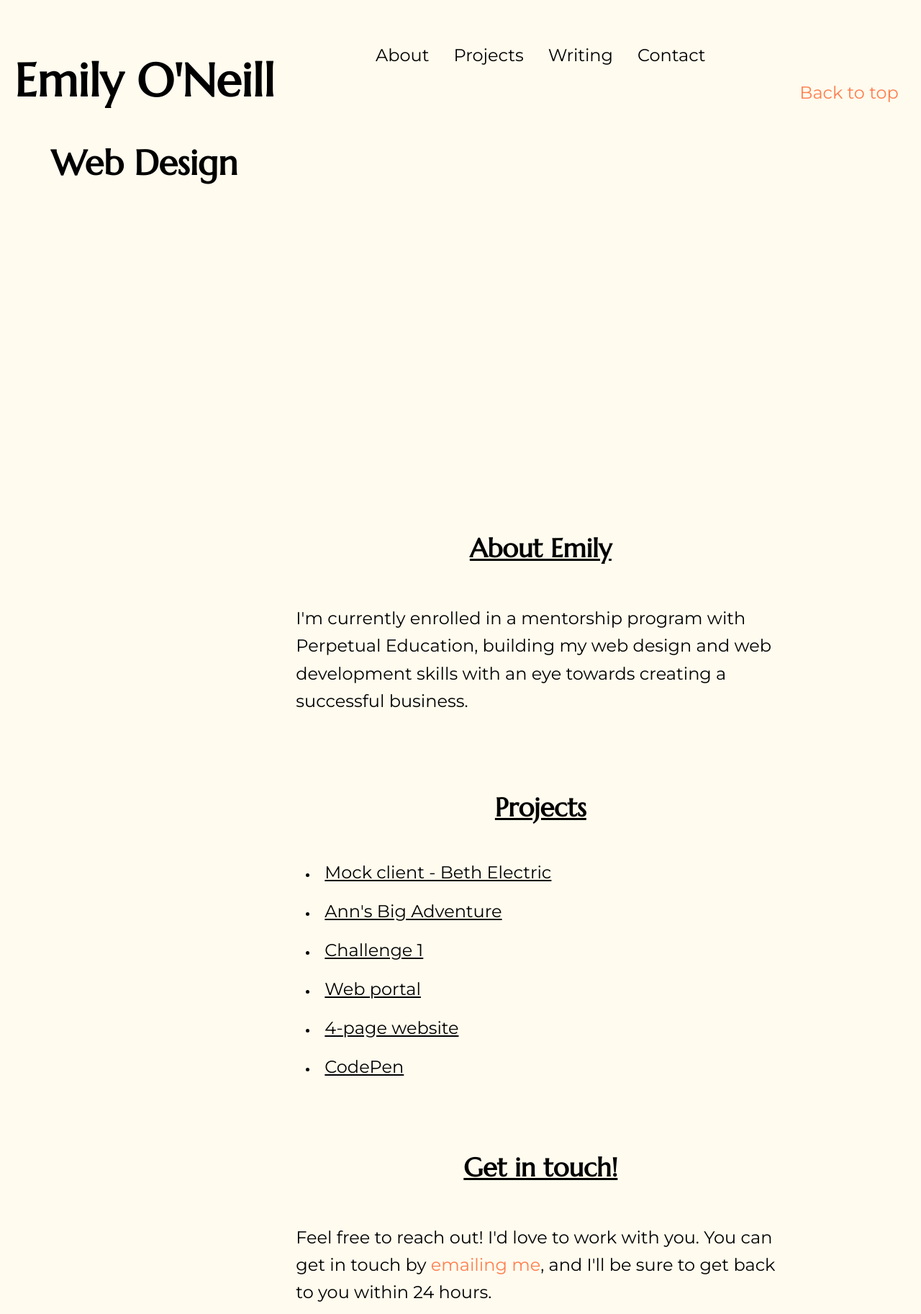
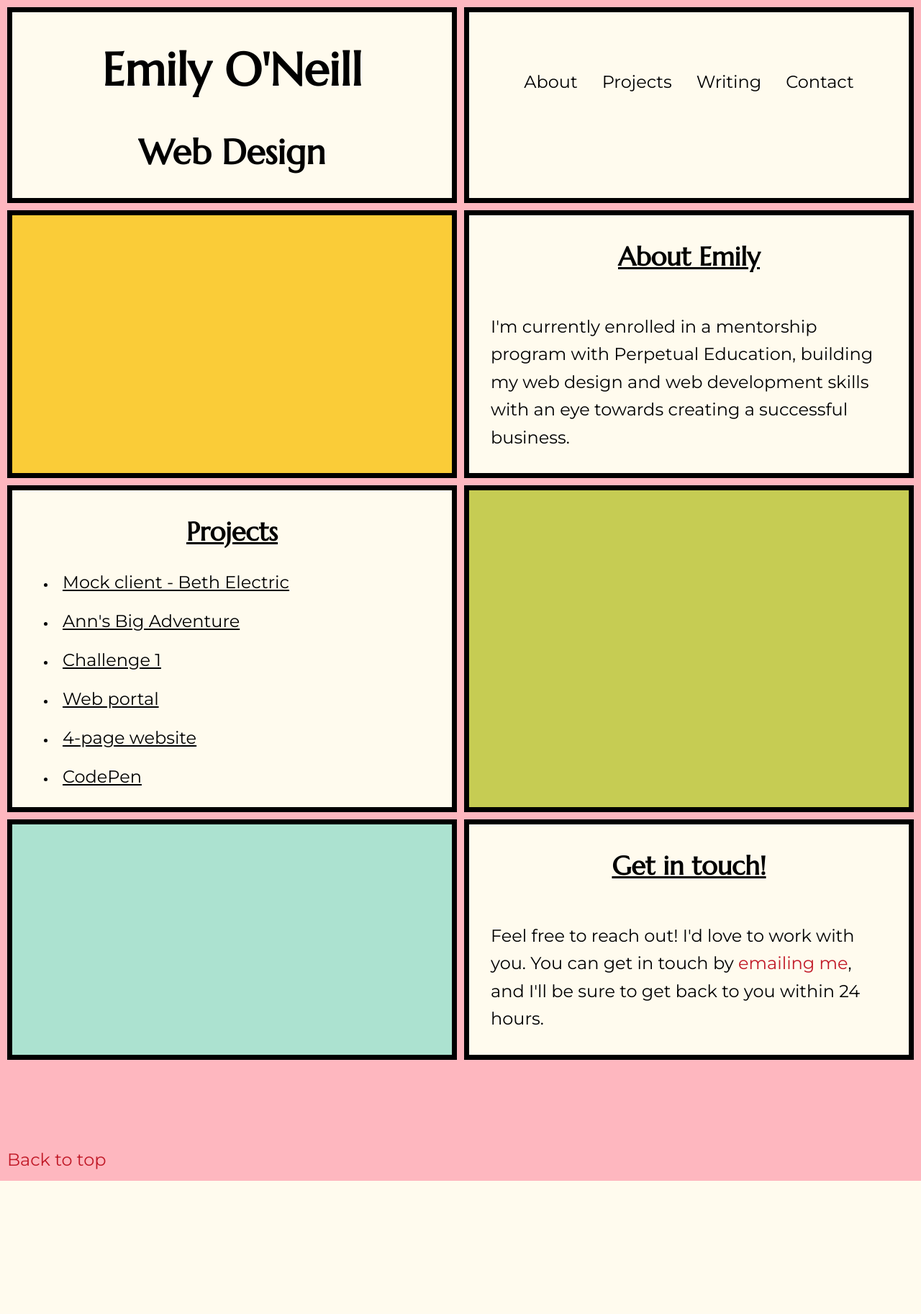
Before and after one commit to eoneill27/pe-projects, a PHP site: page / in a window 1280 px wide. Shown: the whole page at 72% size. After the commit the page ends 1640 px from the top, so only its background shows below. Run offline with PHP 8.4, Linux system fonts and the light colour scheme.

Commit message:
Update personal page
Switched to grid - made some @media queries - added styling

```diff
--- a/css/style.css
+++ b/css/style.css
@@ -8,8 +8,9 @@ html {
 }
 
 body {
-	background-color: #FFFBEE;
-	display: flex;
+	/*	background-color: #FFFBEE;*/
+	background-color: #feb7bf;
+
 }
 h1, h2, h3, h4, h5, h6 {
 	font-family: 'Marcellus', 'Georgia', serif;
@@ -19,7 +20,7 @@ h1 {
 	font-size: 64px;
 	font-weight: 600;
 	line-height: 1.25;
-	padding-top: 52px;
+/*	padding-top: 52px;*/
 	text-decoration: none;
 }
 
@@ -53,11 +54,11 @@ h3 + p {
 }
 
 p a {
-	color: coral;
+	color: #c11927;
 }
 
 p a:hover {
-	color: blue;
+	color: #ff7e3b;
 }
 
 li a {
@@ -65,12 +66,70 @@ li a {
 }
 /* structure */
 
-
+body * {
+/*	border: 2px solid red;*/
+}
 
 .inner-column {
-	max-width: 700px;
+	max-width: 1300px;
 	margin-left: auto;
 	margin-right: auto;
+}
+
+.square-container {
+  display: grid;
+  grid-template-columns: repeat(auto-fill, minmax(100%, 1fr));
+  grid-gap: 10px;
+  padding: 10px;
+
+}
+
+@media (min-width: 700px) {
+	.square-container {
+	  display: grid;
+	  grid-template-columns: repeat(auto-fill, minmax(40%, 1fr));
+	  grid-gap: 10px;
+	}
+}
+
+@media (min-width: 900px) {
+	.square-container {
+	  max-width: 1300px;
+	  margin-left: auto;
+	  margin-right: auto;
+	  display: grid;
+	  grid-template-columns: repeat(auto-fill, minmax(40%, 1fr));
+	  grid-gap: 10px;
+	}
+}
+
+.box {
+	background-color: #FFFBEE;
+	border: 7px solid black;
+	padding: 20px;
+/*	border-radius: 10px;*/
+}
+
+.color-box1, .color-box2, .color-box3 {
+	opacity: 0;
+}
+
+@media (min-width: 700px) {
+
+	.color-box1, .color-box2, .color-box3 {
+		opacity: 100%;
+	}
+	.color-box1 {
+		background-color: #facc38;
+	}
+
+	.color-box2 {
+		background-color: #c6cc53;
+	}
+
+	.color-box3 {
+		background-color: #ace2d0;
+	}
 }
 
 .name-box {
@@ -90,7 +149,7 @@ nav a {
 }
 
 nav a:hover, li a:hover {
-	background-color: black;
+	background-color: #e36b62;
 	color: floralwhite;
 	border-radius: 5px;
 }
@@ -98,25 +157,25 @@ nav a:hover, li a:hover {
 .about h3{
 	padding: 20px;
 	text-align: center;
-	margin-top: 600px;
+/*	margin-top: 600px;*/
 }
 
 .projects h3, .contact h3 {
 	padding: 20px;
 	text-align: center;
-	margin-top: 80px;
+/*	margin-top: 80px;*/
 }
 
 .projects ul {
-	margin-top: 20px;
+/*	margin-top: 20px;*/
 	margin-left: 20px;
 	padding-left: 20px;
 	list-style: disc;
-
 }
 
 .projects li {
 	padding-top: 10px;
+	text-decoration: none;
 }
 
 footer {
--- a/index.html
+++ b/index.html
@@ -21,33 +21,36 @@
 
 	<body>
 
+		<div class="square-container">
+
+			<div class="box">
 				<header class="name-box" id="top">
-			<div class="inner-column">
 					<h1>Emily O'Neill</h1>
 					<h2>Web Design</h2>
+				</header>
 			</div>
-		</header>
 
-		<main class="site-main">
-
+			<div class="box">
 				<nav>
-				<div class="inner-column">
 					<a href="#about">About</a>
 					<a href="#projects">Projects</a>
 					<a href="https://oneillemily.substack.com" target="_blank">Writing</a>
 					<a href="#contact">Contact</a>
+				</nav>
 			</div>
-			</nav>
 
+			<div class="box color-box1">
+			</div>
+
+			<div class="box">
 				<section class="about" id="about">
-				<div class="inner-column">
 					<h3>About Emily</h3>
 					<p>I'm currently enrolled in a mentorship program with Perpetual Education, building my web design and web development skills with an eye towards creating a successful business.</p>
+				</section>
 			</div>
-			</section>
 
+			<div class="box">
 				<section class="projects" id="projects">
-				<div class="inner-column">
 					<h3>Projects</h3>
 						<ul>
 							<li><a href="projects/beth-electric/index.html">Mock client - Beth Electric</a></li>
@@ -57,16 +60,23 @@
 							<li><a href="projects/4-page-website/index.html">4-page website</a></li>
 							<li><a href="https://codepen.io/eoneill27" target="_blank">CodePen</a></li>
 						</ul>
+				</section>
 			</div>
-			</section>
 
+			<div class="box color-box2">
+			</div>
+
+			<div class="box color-box3">
+			</div>
+
+			<div class="box">
 				<section class="contact" id="contact">
-				<div class="inner-column">
 					<h3>Get in touch!</h3>
 					<p>Feel free to reach out! I'd love to work with you. You can get in touch by <a href="mailto:oneill.emily@gmail.com">emailing me</a>, and I'll be sure to get back to you within 24 hours.</p>
+				</section>
 			</div>
-			</section>
-		</main>
+
+		</div>
 
 		<footer>
 			<div class="inner-column">
```
Lines whose indentation alone changed are shown as unchanged.
